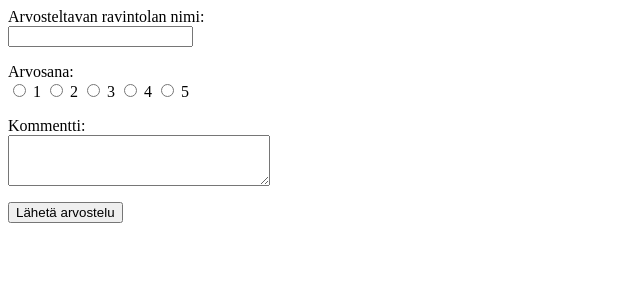
After one commit to Jannepen/Ravintolasovellus, a Flask app: page /review in a window 1280 px wide. The commit adds this page. Shown: the top 300 px of the page, without its empty margins (0-640 px from the left). Run offline with Flask 3, Linux system fonts and the light colour scheme.

Commit message:
User can write reviews of restaurants

```diff
--- a/routes.py
+++ b/routes.py
@@ -1,6 +1,6 @@
 from app import app
 from flask import redirect, render_template, request
-import restaurants
+import restaurants, reviews
 
 @app.route("/")
 def index():
@@ -30,3 +30,17 @@ def delete():
 def restaurants_list():
     result = restaurants.get_list()
     return render_template("restaurants.html", restaurants=result)
+
+@app.route("/review")
+def review():
+    return render_template("review.html")
+
+@app.route("/addreview", methods=["POST"])
+def addreview():
+    restaurant_name = request.form["name"]
+    restaurant_id = restaurants.get_id(restaurant_name)
+    grade = request.form["grade"]
+    message = request.form["message"]
+    reviews.add_review(grade, message, restaurant_id)
+    restaurants.update_grade(restaurant_id)
+    return redirect("/")
--- /dev/null
+++ b/templates/review.html
@@ -0,0 +1,15 @@
+<form action="/addreview" method="POST">
+<p>Arvosteltavan ravintolan nimi:<br>
+<input type="text" name="name">
+<p>Arvosana:<br>
+<input type="radio" name="grade" value="1"> 1
+<input type="radio" name="grade" value="2"> 2
+<input type="radio" name="grade" value="3"> 3
+<input type="radio" name="grade" value="4"> 4
+<input type="radio" name="grade" value="5"> 5
+<p>Kommentti:<br>
+<textarea name="message" rows="3" cols="30">
+</textarea>
+<p>
+<input type="submit" value="Lähetä arvostelu">
+</form>
--- a/templates/welcome.html
+++ b/templates/welcome.html
@@ -7,3 +7,5 @@ Tervetuloa sovellukseen!
 <a href="remove">Poista ravintola</a>
 <p>
 <a href="/restaurants">Selaa ravintoloita</a>
+<p>
+<a href="/review">Lisää arvostelu</a>
```
Also changed, not shown: restaurants.py (+13 -0 lines), reviews.py (added, +12 -0 lines), schema.sql (+10 -1 lines).
